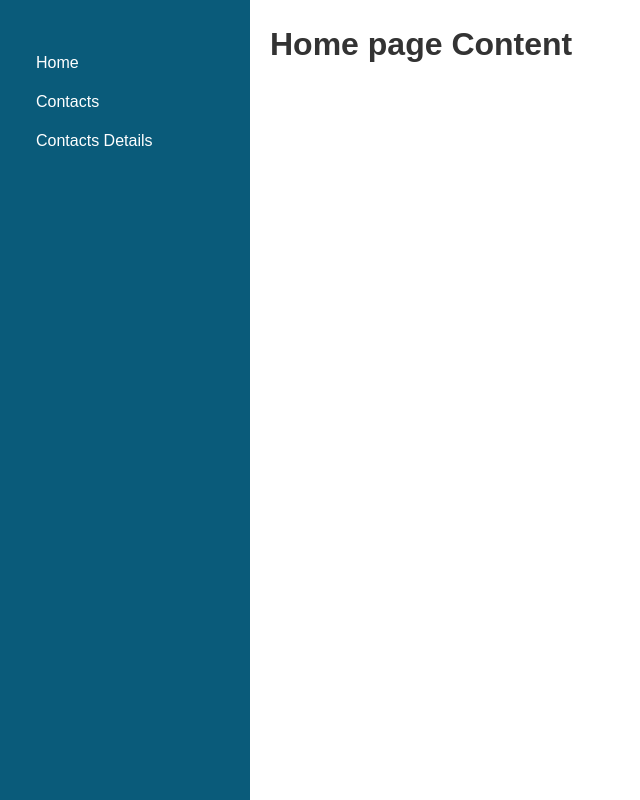
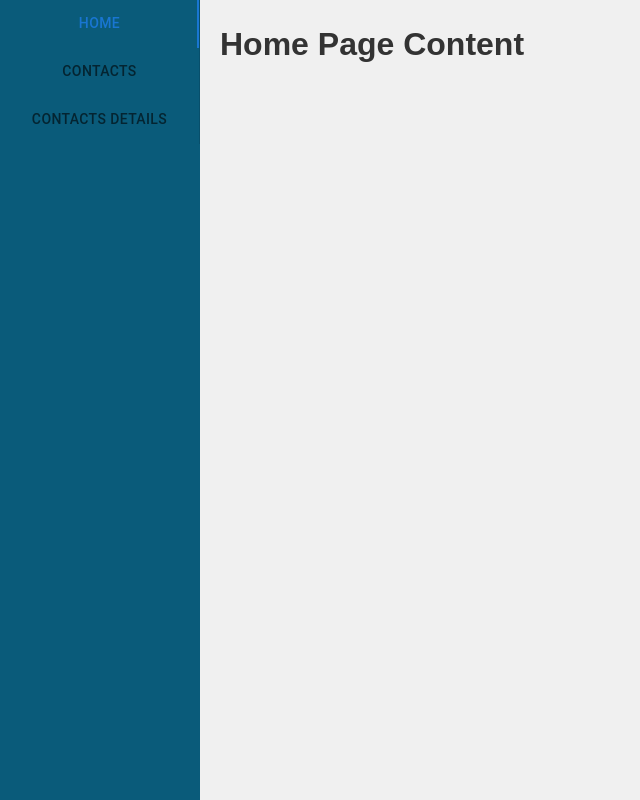
Before and after one commit to RushanthanGunalan/mycontacts-frontend, a React (Vite) app: page / in a window 1280 px wide. Shown: the whole page, without its empty margins (0-640 px from the left). Built offline with nearby package versions, Linux system fonts and the light colour scheme.

Commit message:
Used Tab Component instead of tradtional Side Bar

```diff
--- a/src/App.css
+++ b/src/App.css
@@ -1,40 +1,16 @@
+/* App.css */
 .app {
   display: flex;
+  height: 100vh; /* Use full height */
 }
 
-.nav {
-  background-color: rgb(10, 91, 122);
-}
-
-.sidebar {
-  width: 250px;
-  background-color: rgb(10, 91, 122);
-  color: rgb(255, 0, 0);
-  padding: 20px;
-  height: 100vh;
-}
-
-.sidebar ul {
-  list-style: none;
-  padding: 0;
-  background-color: rgb(10, 91, 122);
-}
-
-.sidebar li {
-  margin: 15px 0;
-  background-color: rgb(10, 91, 122);
-}
-
-.sidebar a {
-  color: rgb(255, 255, 255);
-  text-decoration: none;
-}
-
-.sidebar a:hover {
-  text-decoration: underline;
+.tabs-container {
+  width: 200px; /* Adjust the width of the tab container */
+  background-color: rgb(10, 91, 122); /* Background color for the tab area */
 }
 
 .content {
   flex-grow: 1;
   padding: 20px;
+  background-color: #f0f0f0; /* Adjust background color as needed */
 }
--- a/src/App.tsx
+++ b/src/App.tsx
@@ -1,26 +1,41 @@
+// App.tsx
 import { BrowserRouter as Router, Route, Routes, Link } from "react-router-dom";
+import { Tabs, Tab } from "@mui/material";
+import { useState } from "react";
 import "./App.css";
 import ContactsList from "./pages/Contacts/ContactsList";
 
+// Dummy Home component for the default route
+const Home = () => <h1>Home Page Content</h1>;
+const ContactDetail = () => <h1>Contact Detail Page Content</h1>;
+
 function App() {
+  const [value, setValue] = useState(0); // Track the selected tab
+
+  const handleChange = (event: React.SyntheticEvent, newValue: number) => {
+    setValue(newValue);
+  };
+
   return (
     <Router>
       <div className="app">
-        <aside className="sidebar">
-          <nav className="nav">
-            <ul>
-              <li>
-                <Link to="/">Home</Link>
-              </li>
-              <li>
-                <Link to="/contacts">Contacts</Link>
-              </li>
-              <li>
-                <Link to="/contactsDetail">Contacts Details</Link>
-              </li>
-            </ul>
-          </nav>
-        </aside>
+        <div className="tabs-container">
+          <Tabs
+            orientation="vertical" // Set the orientation to vertical
+            value={value}
+            onChange={handleChange}
+            aria-label="vertical tabs example"
+            sx={{ borderRight: 1, borderColor: "divider" }}
+          >
+            <Tab label="Home" component={Link} to="/" />
+            <Tab label="Contacts" component={Link} to="/contacts" />
+            <Tab
+              label="Contacts Details"
+              component={Link}
+              to="/contactsDetail"
+            />
+          </Tabs>
+        </div>
 
         <main className="content">
           <Routes>
@@ -34,8 +49,4 @@ function App() {
   );
 }
 
-// Dummy Home component for the default route
-const Home = () => <h1>Home page Content</h1>;
-const ContactDetail = () => <h1>Contact Detail Page Content</h1>;
-
 export default App;
```
